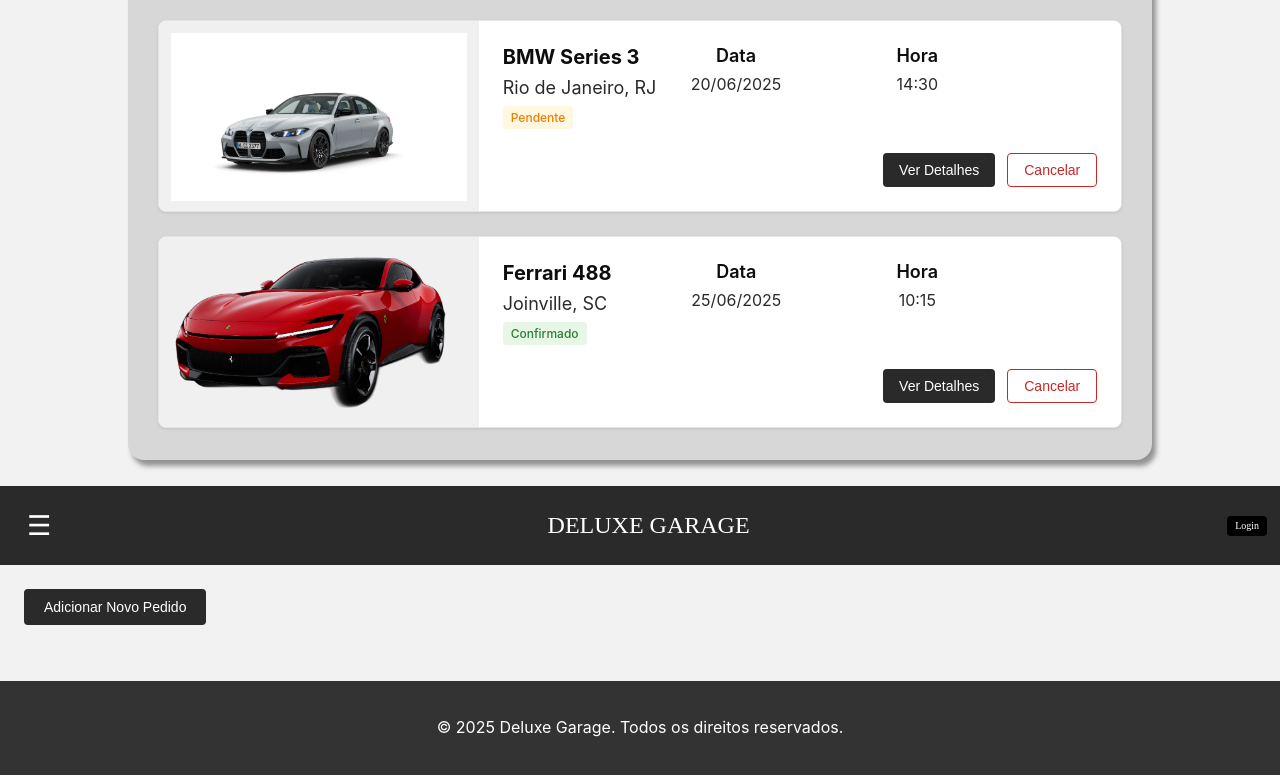
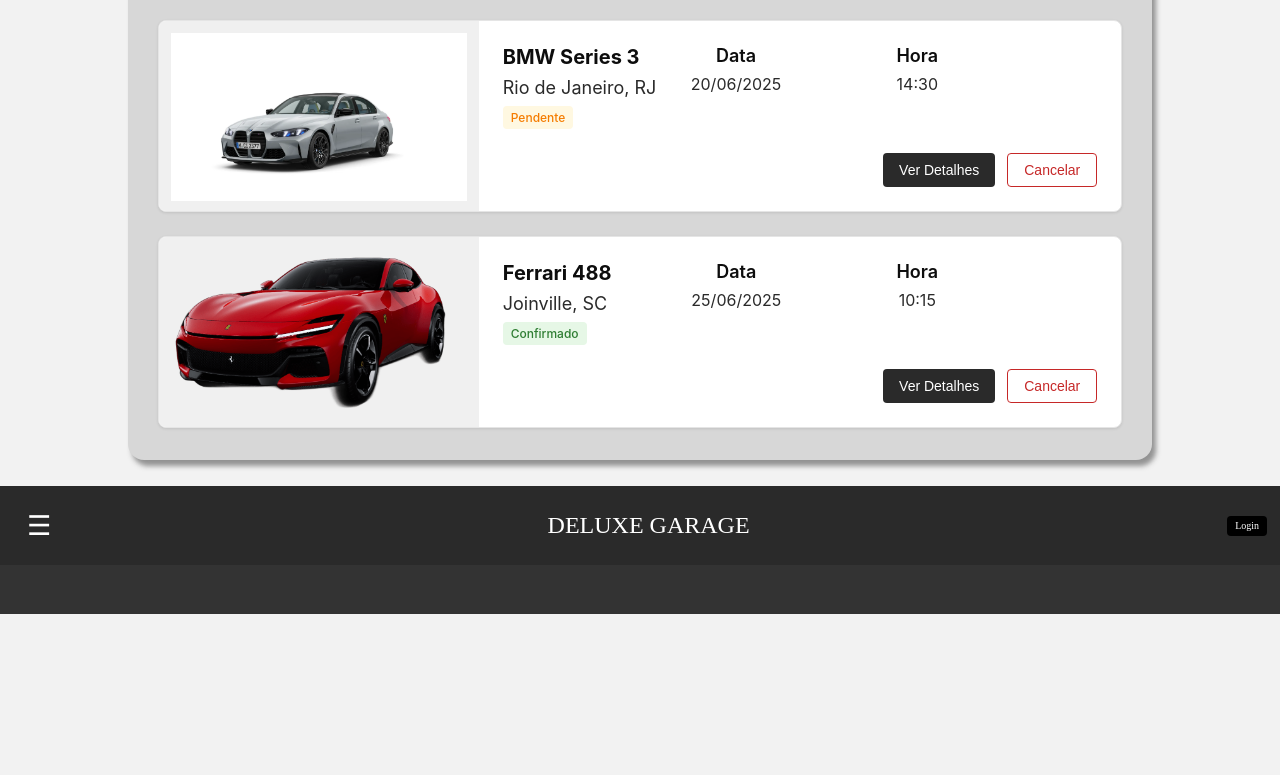
Before and after one commit to AnthonyBerri/deluxe-garage, a plain HTML site: page pages/pedidos/pedidos.html in a window 1280 px wide. Shown: the part 585-1360 px from the top of the page. After the commit the page ends 1199 px from the top, so only its background shows below. Drawn offline with nearby package versions, Linux system fonts and the light colour scheme; a web font is replaced by a local one.

Commit message:
Merge 10/06/2025 7:53 arrumado

```diff
--- a/pages/pedidos/pedidos.html
+++ b/pages/pedidos/pedidos.html
@@ -31,14 +31,6 @@
     </div>
 
     <header-component></header-component>
-    <main class="main-content">
-        <h2 class="page-title">SEUS PEDIDOS</h2>
-        <button class="add-btn">Adicionar Novo Pedido</button>
-
-        <div class="requests-container" id="requests-container">
-
-        </div>
-    </main>
 
     <footer-component></footer-component>
     <script src="script.js"></script>
```
